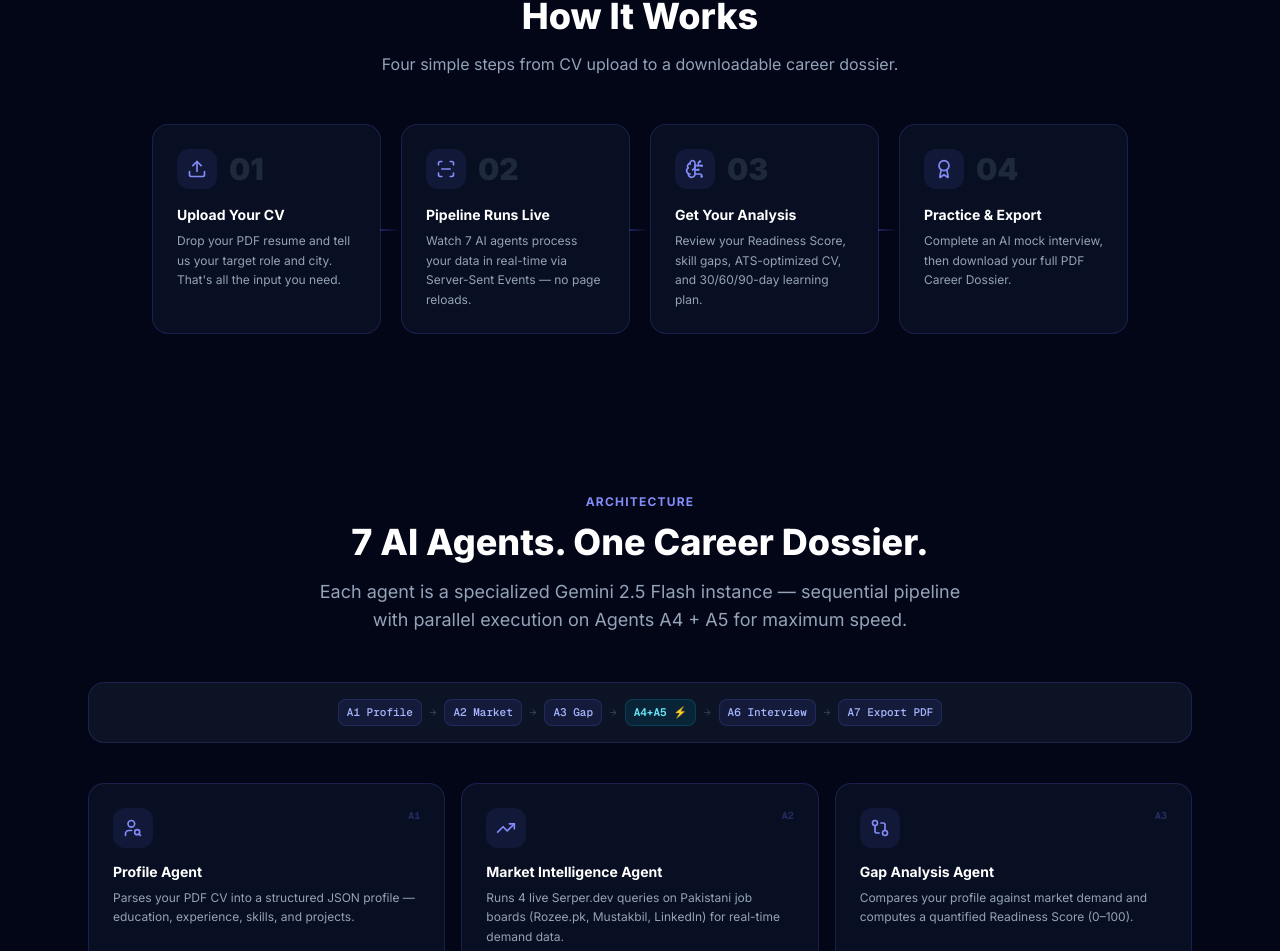
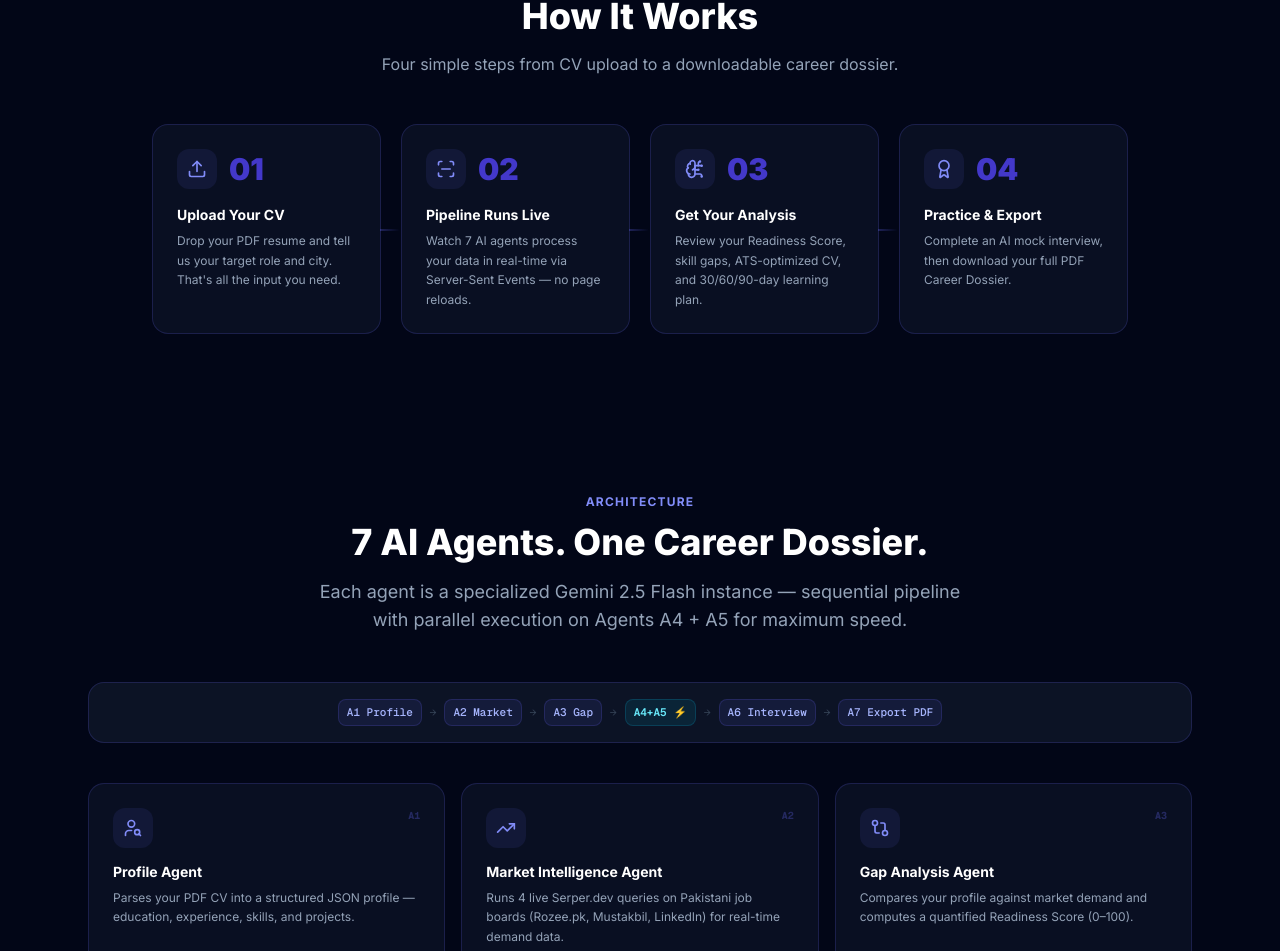
Before and after one commit to Muhammad-Hassan12/Ustaad, a Next.js app in the folder frontend/: page /about in a window 1280 px wide. Shown: the part 1566-2517 px from the top of the page. Built offline with nearby package versions, Linux system fonts and the light colour scheme.

Commit message:
UI tweeks

```diff
--- a/frontend/app/about/page.tsx
+++ b/frontend/app/about/page.tsx
@@ -391,7 +391,7 @@ export default function AboutPage() {
                   <div className="w-10 h-10 rounded-xl bg-indigo-50 dark:bg-indigo-500/10 flex items-center justify-center text-indigo-600 dark:text-indigo-400 shrink-0">
                     <step.icon size={20} />
                   </div>
-                  <span className="text-3xl font-black text-slate-200 dark:text-slate-800">{step.step}</span>
+                  <span className="text-3xl font-black text-indigo-300 dark:text-indigo-700">{step.step}</span>
                 </div>
                 <div>
                   <h3 className="text-sm font-bold text-slate-900 dark:text-white mb-1.5">{step.title}</h3>
```
Also changed, not shown: 2 other files (tests, documents, lock files or other folders).
